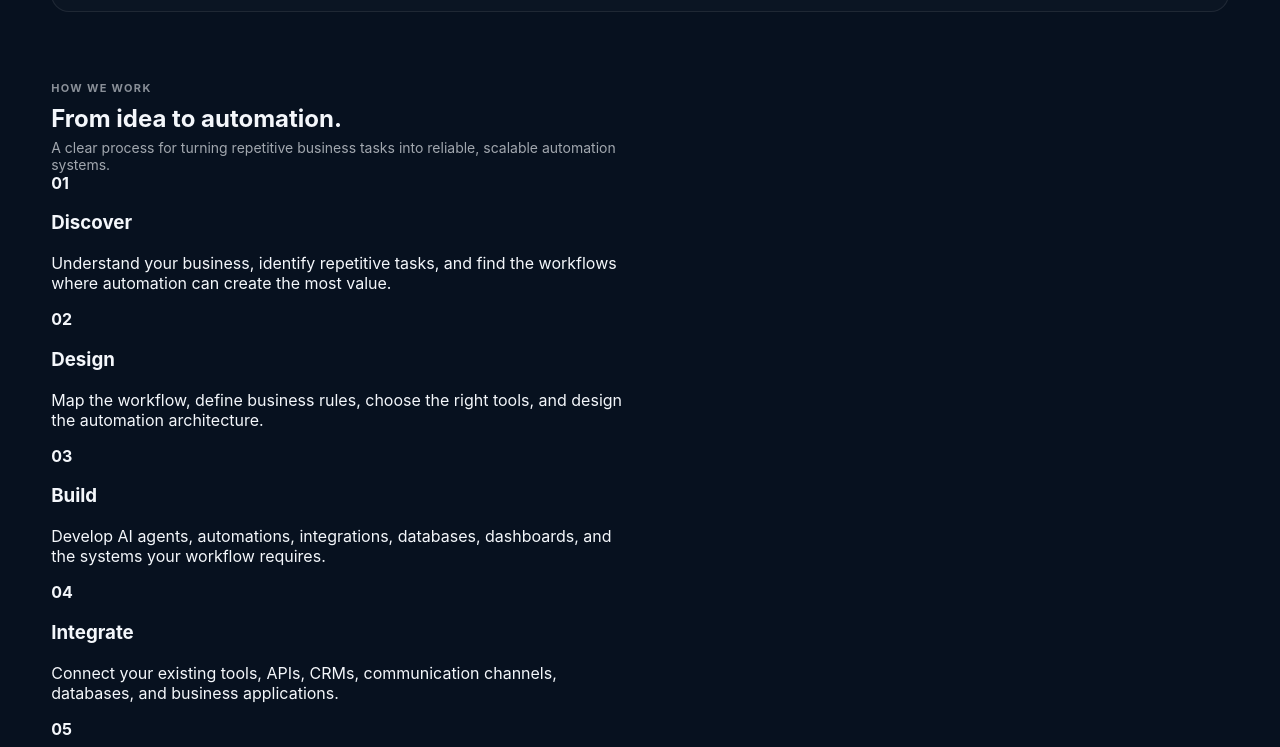
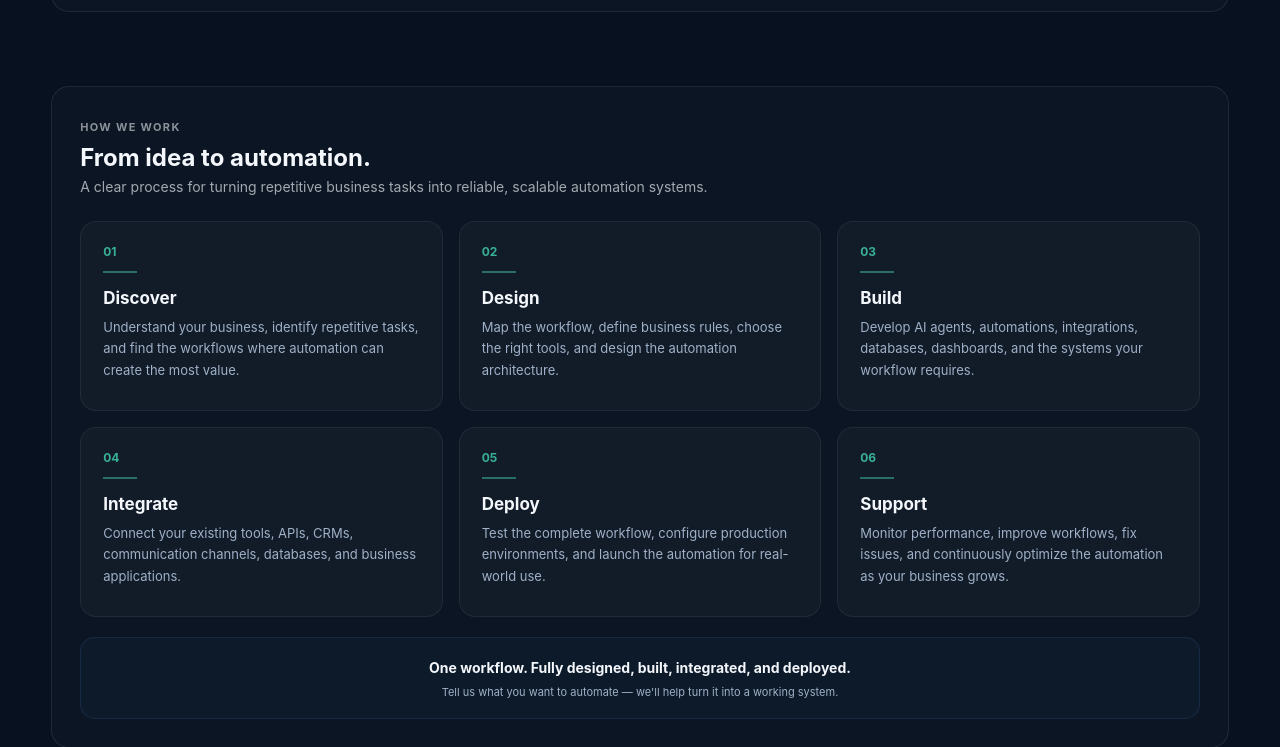
Before and after one commit to mimdigitalmarketing/mim-ai-customer-support, a website: page public/index.html in a window 1280 px wide. Shown: the part 3033-3780 px from the top of the page. Drawn offline with Linux system fonts and the light colour scheme.

Commit message:
Add styles for 'How We Work' section

```diff
--- a/public/styles.css
+++ b/public/styles.css
@@ -1341,3 +1341,145 @@ footer{
     padding:19px;
   }
 }
+/* ================================================= */
+/* HOW WE WORK */
+/* ================================================= */
+
+.how-we-work{
+  grid-column:1 / -1;
+  width:100%;
+  margin-top:10px;
+  padding:28px;
+  box-sizing:border-box;
+
+  border:1px solid rgba(255,255,255,.08);
+  border-radius:18px;
+
+  background:rgba(255,255,255,.02);
+}
+
+.how-we-work .section-heading{
+  max-width:760px;
+}
+
+.process-grid{
+  display:grid;
+  grid-template-columns:repeat(3,1fr);
+  gap:16px;
+  margin-top:26px;
+}
+
+.process-card{
+  position:relative;
+  padding:22px;
+
+  min-height:190px;
+
+  border-radius:16px;
+  border:1px solid rgba(255,255,255,.06);
+
+  background:rgba(255,255,255,.03);
+
+  transition:
+    transform .2s ease,
+    border-color .2s ease,
+    background .2s ease;
+}
+
+.process-card:hover{
+  transform:translateY(-3px);
+  border-color:rgba(98,168,255,.22);
+  background:rgba(255,255,255,.045);
+}
+
+.process-card > strong{
+  display:block;
+
+  font-size:12px;
+  color:var(--accent);
+  opacity:.8;
+}
+
+.process-line{
+  width:34px;
+  height:2px;
+
+  margin:12px 0 15px;
+
+  background:var(--accent);
+  opacity:.45;
+}
+
+.process-card h3{
+  margin:0 0 9px;
+  font-size:17px;
+}
+
+.process-card p{
+  margin:0;
+
+  color:var(--muted);
+
+  font-size:13px;
+  line-height:1.65;
+}
+
+.process-bottom{
+  display:flex;
+  flex-direction:column;
+  align-items:center;
+
+  margin-top:20px;
+  padding:19px;
+
+  text-align:center;
+
+  border-radius:15px;
+
+  border:1px solid rgba(98,168,255,.12);
+
+  background:rgba(98,168,255,.035);
+}
+
+.process-bottom strong{
+  font-size:14px;
+  line-height:1.6;
+}
+
+.process-bottom span{
+  margin-top:6px;
+
+  color:var(--muted);
+
+  font-size:11px;
+}
+
+
+/* RESPONSIVE */
+
+@media(max-width:900px){
+
+  .how-we-work{
+    grid-column:1;
+  }
+
+  .process-grid{
+    grid-template-columns:repeat(2,1fr);
+  }
+}
+
+@media(max-width:600px){
+
+  .process-grid{
+    grid-template-columns:1fr;
+  }
+
+  .how-we-work{
+    padding:20px;
+  }
+
+  .process-card{
+    min-height:auto;
+    padding:19px;
+  }
+}
```
